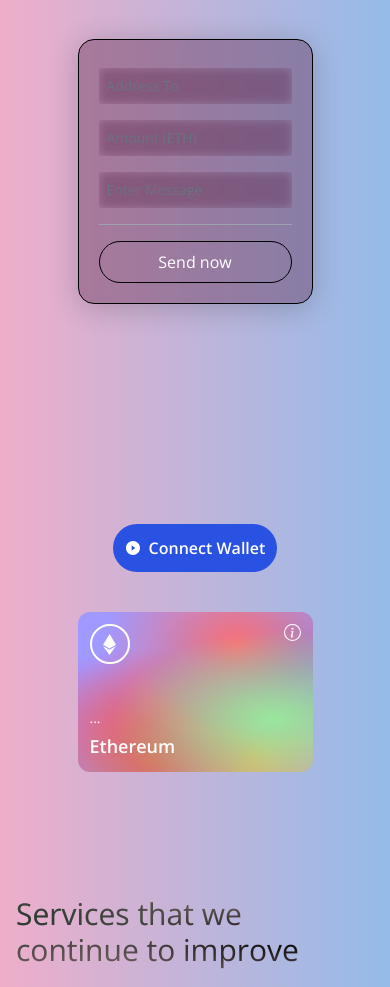
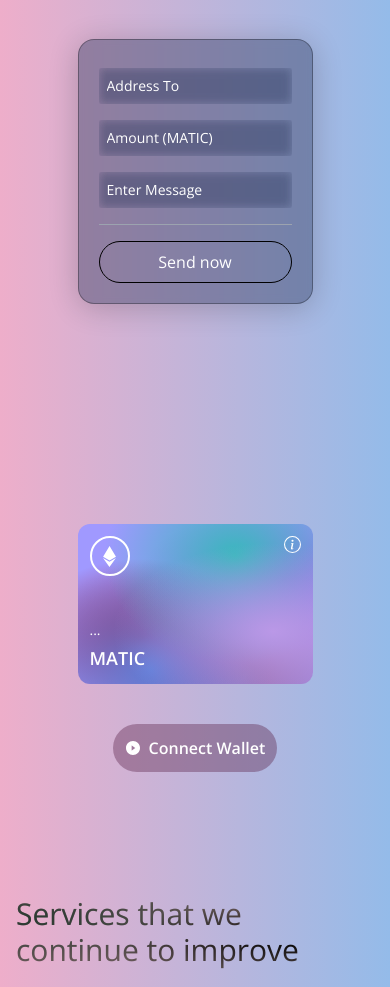
Before and after one commit to aa5th4/ByHeart, a React (Vite) app in the folder client/: page / in a window 390 px wide. Shown: the part 3640-4627 px from the top of the page. Built offline with nearby package versions, Linux system fonts and the light colour scheme.

Commit message:
added changes

```diff
--- a/client/src/components/Footer.jsx
+++ b/client/src/components/Footer.jsx
@@ -3,7 +3,7 @@ import React from "react";
 import logo from "../../images/logo.png";
 
 const Footer = () => (
-  <div className="w-full flex md:justify-center justify-between items-center flex-col p-4 gradient-bg-footer">
+  <div id="footer" className="w-full flex md:justify-center justify-between items-center flex-col p-4 gradient-bg-footer">
     <div className="w-full flex sm:flex-row flex-col justify-between items-center my-4">
       <div className="flex flex-[0.5] justify-center items-center">
         <img src={logo} alt="logo" className="w-32" />
--- a/client/src/components/Navbar.jsx
+++ b/client/src/components/Navbar.jsx
@@ -23,8 +23,10 @@ const Navbar = () => {
       </div>
       <ul className="text-white md:flex hidden list-none flex-row justify-between items-center flex-initial">
         <NavBarItem />
-        <li className="bg-[#2952e3] py-2 px-7 mx-4 rounded-full cursor-pointer hover:bg-[#2546bd]">
+        <li className="bg-[#5c264c66] py-2 px-7 mx-4 rounded-full cursor-pointer hover:bg-[#5c264c90]">
+          <a href="#footer">
           Contact Us
+          </a>
         </li>
       </ul>
       <div className="flex relative">
--- a/client/src/components/Payment.jsx
+++ b/client/src/components/Payment.jsx
@@ -19,7 +19,7 @@ const Input = ({ placeholder, name, type, value, handleChange }) => (
     step="0.0001"
     value={value}
     onChange={(e) => handleChange(e, name)}
-    className="my-2 w-full rounded-sm p-2 outline-none bg-transparent text-white border-none text-sm white-glassmorphism"
+    className="my-2 w-full rounded-sm p-2 outline-none bg-transparent text-white border-none text-sm white-glassmorphism placeholder-white"
   />
 );
 
@@ -34,11 +34,11 @@ const Payment = () => {
   } = useContext(TransactionContext);
 
   const handleSubmit = (e) => {
-    const { addressTo, amount, keyword, message } = formData;
+    const { addressTo, amount, message } = formData;
 
     e.preventDefault();
 
-    if (!addressTo || !amount || !keyword || !message) return;
+    if (!addressTo || !amount || !message) return;
 
     sendTransaction();
   };
@@ -56,7 +56,7 @@ const Payment = () => {
               handleChange={handleChange}
             />
             <Input
-              placeholder="Amount (ETH)"
+              placeholder="Amount (MATIC)"
               name="amount"
               type="number"
               handleChange={handleChange}
@@ -76,7 +76,7 @@ const Payment = () => {
               <button
                 type="button"
                 onClick={handleSubmit}
-                className="text-white w-full mt-2 border-[1px] p-2 border-[black] hover:bg-[#993399] rounded-full cursor-pointer"
+                className="text-white w-full mt-2 border-[1px] p-2 border-[black] hover:bg-[#3d4f7c] rounded-full cursor-pointer"
               >
                 Send now
               </button>
@@ -84,20 +84,7 @@ const Payment = () => {
           </div>
 
           <div className="flex flex-col flex-1 items-center justify-start w-full mf:mt-0 mt-10">
-            <div className="flex flex-1 justify-start items-start flex-col mf:mr-10">
-              {!currentAccount && (
-                <button
-                  type="button"
-                  onClick={connectWallet}
-                  className="flex flex-row justify-center items-center my-5 bg-[#2952e3] p-3 rounded-full cursor-pointer hover:bg-[#2546bd]"
-                >
-                  <AiFillPlayCircle className="text-white mr-2" />
-                  <p className="text-white text-base font-semibold">
-                    Connect Wallet
-                  </p>
-                </button>
-              )}
-            </div>
+
             <div className="p-3 flex justify-end items-start flex-col rounded-xl h-40 sm:w-72 w-full my-5 eth-card .white-glassmorphism ">
               <div className="flex justify-between flex-col w-full h-full">
                 <div className="flex justify-between items-start">
@@ -111,10 +98,24 @@ const Payment = () => {
                     {shortenAddress(currentAccount)}
                   </p>
                   <p className="text-white font-semibold text-lg mt-1">
-                    Ethereum
+                    MATIC
                   </p>
                 </div>
               </div>
+            </div>
+            <div className="flex flex-1 justify-start items-start flex-col mf:mr-10">
+              {!currentAccount && (
+                <button
+                  type="button"
+                  onClick={connectWallet}
+                  className="flex flex-row justify-center items-center my-5 bg-[#5c264c66] p-3 rounded-full w-full cursor-pointer hover:bg-[#5c264c98]"
+                >
+                  <AiFillPlayCircle className="text-white mr-2" />
+                  <p className="text-white text-base font-semibold">
+                    Connect Wallet
+                  </p>
+                </button>
+              )}
             </div>
           </div>
         </div>
--- a/client/src/components/Transactions.jsx
+++ b/client/src/components/Transactions.jsx
@@ -5,10 +5,10 @@ import { TransactionContext } from "../context/TransactionContext";
 import dummyData from "../utils/dummyData";
 import { shortenAddress } from "../utils/shortenAddress";
 
-const TransactionsCard = ({ addressTo, addressFrom, timestamp, message, keyword, amount, url }) => {
+const TransactionsCard = ({ addressTo, addressFrom, timestamp, message, amount, url }) => {
 
   return (
-    <div className="bg-[#181918] m-4 flex flex-1
+    <div className="bg-[gray] m-4 flex flex-1
       2xl:min-w-[450px]
       2xl:max-w-[500px]
       sm:min-w-[270px]
@@ -18,13 +18,13 @@ const TransactionsCard = ({ addressTo, addressFrom, timestamp, message, keyword,
     >
       <div className="flex flex-col items-center w-full mt-3">
         <div className="display-flex justify-start w-full mb-6 p-2">
-          <a href={`https://ropsten.etherscan.io/address/${addressFrom}`} target="_blank" rel="noreferrer">
+          <a href="#" target="_blank" rel="noreferrer">
             <p className="text-white text-base">From: {shortenAddress(addressFrom)}</p>
           </a>
-          <a href={`https://ropsten.etherscan.io/address/${addressTo}`} target="_blank" rel="noreferrer">
+          <a href="#" target="_blank" rel="noreferrer">
             <p className="text-white text-base">To: {shortenAddress(addressTo)}</p>
           </a>
-          <p className="text-white text-base">Amount: {amount} ETH</p>
+          <p className="text-white text-base">Amount: {amount} MATIC</p>
           {message && (
             <>
               <br />
--- a/client/src/context/TransactionContext.jsx
+++ b/client/src/context/TransactionContext.jsx
@@ -16,7 +16,7 @@ const createEthereumContract = () => {
 };
 
 export const TransactionsProvider = ({ children }) => {
-  const [formData, setformData] = useState({ addressTo: "", amount: "", keyword: "", message: "" });
+  const [formData, setformData] = useState({ addressTo: "", amount: "", message: "" });
   const [currentAccount, setCurrentAccount] = useState("");
   const [isLoading, setIsLoading] = useState(false);
   const [transactionCount, setTransactionCount] = useState(localStorage.getItem("transactionCount"));
@@ -38,7 +38,6 @@ export const TransactionsProvider = ({ children }) => {
           addressFrom: transaction.sender,
           timestamp: new Date(transaction.timestamp.toNumber() * 1000).toLocaleString(),
           message: transaction.message,
-          keyword: transaction.keyword,
           amount: parseInt(transaction.amount._hex) / (10 ** 18)
         }));
 
@@ -104,7 +103,7 @@ export const TransactionsProvider = ({ children }) => {
   const sendTransaction = async () => {
     try {
       if (ethereum) {
-        const { addressTo, amount, keyword, message } = formData;
+        const { addressTo, amount, message } = formData;
         const transactionsContract = createEthereumContract();
         const parsedAmount = ethers.utils.parseEther(amount);
 
@@ -118,7 +117,7 @@ export const TransactionsProvider = ({ children }) => {
           }],
         });
 
-        const transactionHash = await transactionsContract.addToBlockchain(addressTo, parsedAmount, message, keyword);
+        const transactionHash = await transactionsContract.addToBlockchain(addressTo, parsedAmount, message);
 
         setIsLoading(true);
         console.log(`Loading - ${transactionHash.hash}`);
--- a/client/src/index.css
+++ b/client/src/index.css
@@ -42,12 +42,12 @@ nav {
 }
 
 .blue-glassmorphism {
-  background: rgba(92, 38, 76, 0.4);
+  background: rgb(39, 51, 89, 0.4);
   border-radius: 16px;
   box-shadow: 0 4px 30px rgba(0, 0, 0, 0.2);
   backdrop-filter: blur(5px);
   -webkit-backdrop-filter: blur(5px);
-  border: 1px solid black;
+  border: 1px solid rgba(0, 0, 0, 0.3);
 }
 
 /* white glassmorphism */
@@ -62,13 +62,13 @@ nav {
 .eth-card {
   background-color:#a099ff;
   background-image:
-    radial-gradient(at 83% 67%, rgb(152, 231, 156) 0, transparent 58%),
-    radial-gradient(at 67% 20%, hsla(357,94%,71%,1) 0, transparent 59%),
-    radial-gradient(at 88% 35%, hsla(222,81%,65%,1) 0, transparent 50%),
-    radial-gradient(at 31% 91%, hsla(9,61%,61%,1) 0, transparent 52%),
-    radial-gradient(at 27% 71%, hsla(336,91%,65%,1) 0, transparent 49%),
-    radial-gradient(at 74% 89%, hsla(30,98%,65%,1) 0, transparent 51%),
-    radial-gradient(at 53% 75%, hsla(174,94%,68%,1) 0, transparent 45%);
+    radial-gradient(at 83% 67%, rgb(186, 152, 231) 0, transparent 58%),
+    radial-gradient(at 67% 20%, rgb(56, 185, 189) 0, transparent 59%),
+    radial-gradient(at 88% 35%, rgb(168, 93, 238) 0, transparent 50%),
+    radial-gradient(at 31% 91%, rgb(95, 127, 216) 0, transparent 52%),
+    radial-gradient(at 27% 71%, rgb(153, 30, 79) 0, transparent 49%),
+    radial-gradient(at 74% 89%, rgb(147, 96, 151) 0, transparent 51%),
+    radial-gradient(at 53% 75%, rgb(97, 150, 250) 0, transparent 45%);
 }
 
 .text-gradient {
```
Also changed, not shown: 1 other file (tests, documents, lock files or other folders).
